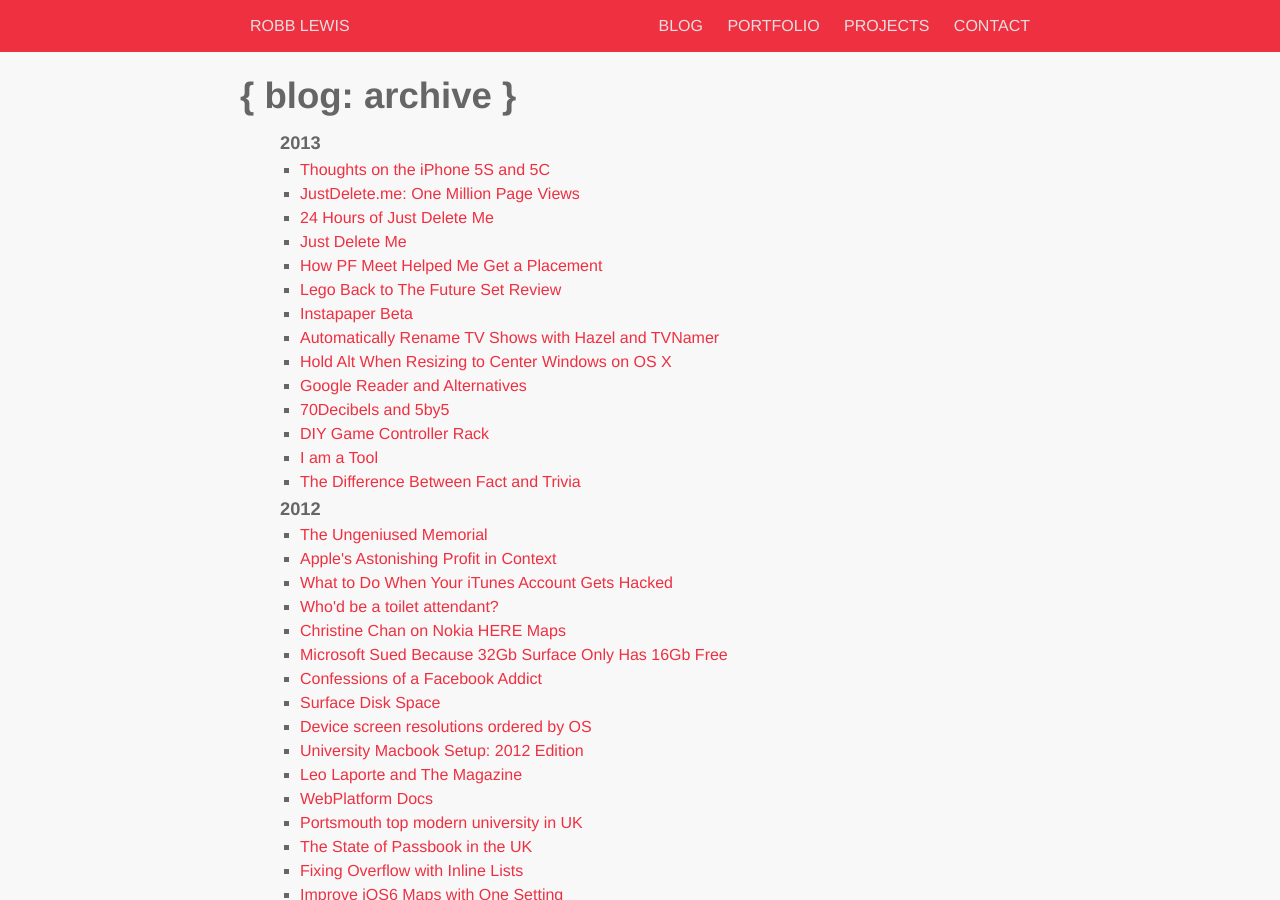
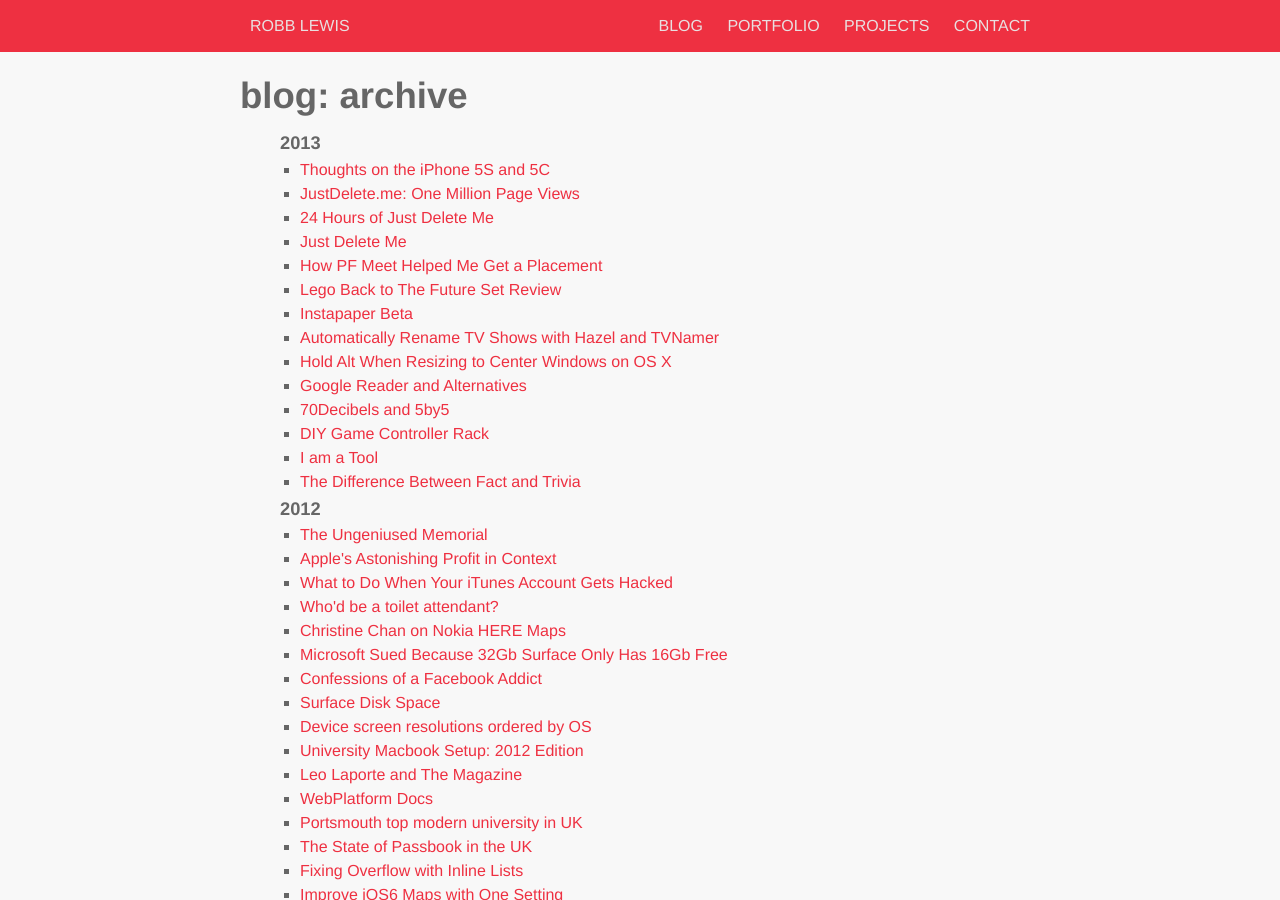
Before and after one commit to rknightuk/robblewis.me-jekyll, a Jekyll site: the page built from blog/archive/index.html, in a window 1280 px wide and 900 px high. Built offline with Jekyll 4.4.1, drawn with Linux system fonts in a browser that asks for light colours; Markdown is read by kramdown in place of the engine named in the settings.

```diff
--- a/blog/archive/index.html
+++ b/blog/archive/index.html
@@ -1,5 +1,5 @@
 ---
-title: "{ blog: archive }"
+title: "blog: archive"
 layout: page
 ---
 
```
